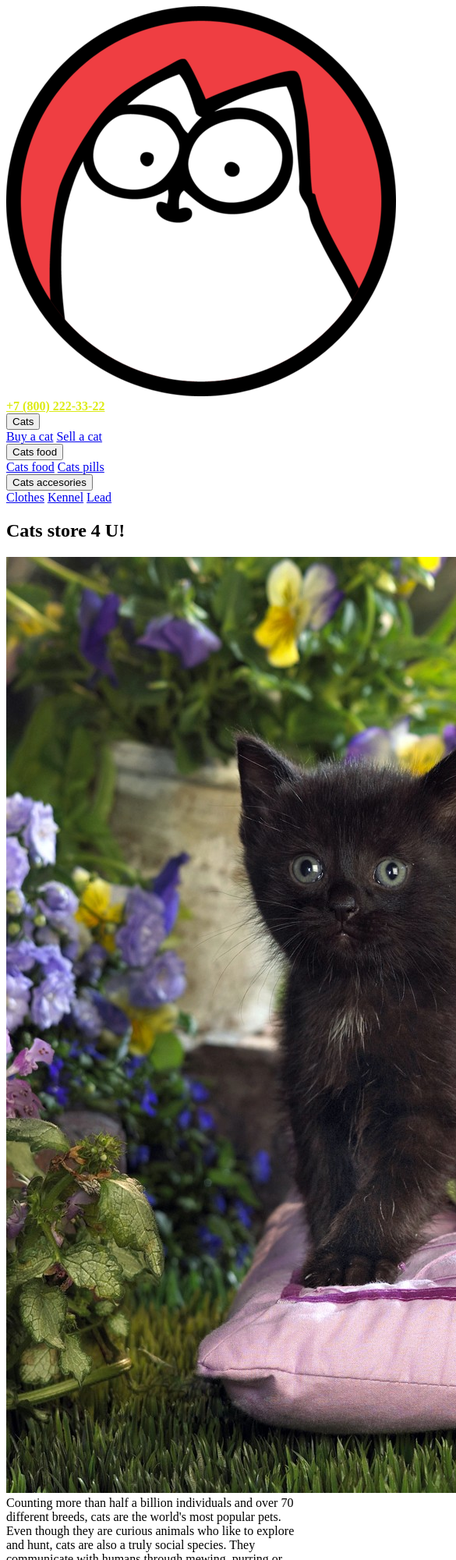
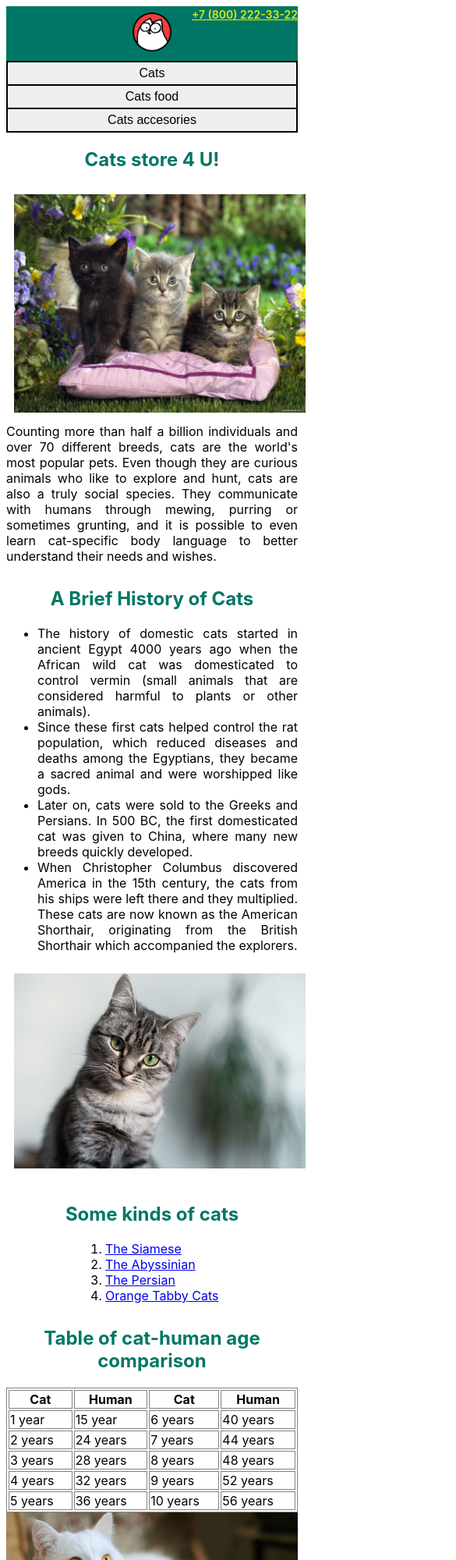
Before and after one commit to Siddqd/OIT_lab1_B18_191-1z_Sidorov, a plain HTML site: page laba1/index.html in a window 390 px wide. Shown: the top 2000 px of the page at 78% size, 585 px wide, since content can reach past the window. Drawn offline with Linux system fonts and the light colour scheme.

Commit message:
mob vers added

```diff
--- a/laba1/style.css
+++ b/laba1/style.css
@@ -1,13 +1,132 @@
 @media screen and (min-width:240px) and (max-width:1023px) {
+    h1 {
+        text-align: center;
+        color: #007765;
+    }
+    h2 {
+        margin-top: 30px;
+        text-align: center;
+        color: #007765;
+    }
+    article {
+        text-align: justify;
+    }
+    table {
+        width: 100%;
+        border: solid grey 1px;
+    }
+    th {
+        border: solid grey 1px;
+    }
+    td {
+        border: solid grey 1px;
+    }
     .phone {
         color: rgb(220, 235, 18);
         font-size: 16px;
         font-weight: 900;
+        text-align: right;
     }
     .phone a {
         color: rgb(220, 235, 18);
+        font-size: 14px;
+        font-weight: 600;
+    }
+    .wrapper {
+        width: 100%;
+        margin: 0 auto;
+        padding-top: 0px;
+        padding-bottom: 0px;
+        font-family: -apple-system, BlinkMacSystemFont, 'Segoe UI', Roboto, Oxygen, Ubuntu, Cantarell, 'Open Sans', 'Helvetica Neue', sans-serif;
+    }
+    header {
+        /*position: fixed;*/
+        background-color: #007765;
+        min-height: 70px;
+        position: relative;
+    }
+    .logo1 img {
+        height: 50px;
+        width: 50px;
+    }
+    .logo1 {
+        position: absolute;
+        top: 50%;
+        left: 50%;
+        margin-right: -50%;
+        transform: translate(-50%, -50%)
+    }
+    nav {
+        color: rgb(0, 0, 0);
+        text-align: center;
+        margin: 0px 0px;
+        border: black solid 1px;
+    }
+    .dropbtn {
+        /*background-color: #4CAF50;
+        color: white;*/
+        padding: 5px 0px;
         font-size: 16px;
-        font-weight: 900;
+        border: black solid 1px;
+        width: 100%;
+        margin: 0 0px;
+    }
+    /* The container <div> - needed to position the dropdown content */
+    .dropdown {
+        position: relative;
+        display: block;
+    }
+    /* Dropdown Content (Hidden by Default) */
+    .dropdown-content {
+        display: none;
+        position: absolute;
+        background-color: #f1f1f1;
+        box-shadow: 0px 8px 16px 0px rgba(0, 0, 0, 0.2);
+        left: 50%;
+        transform: translateX(-50%);
+        z-index: 1;
+    }
+    /* Links inside the dropdown */
+    .dropdown-content a {
+        color: black;
+        padding: 12px 16px;
+        text-decoration: none;
+        display: block;
+    }
+    /* Change color of dropdown links on hover */
+    .dropdown-content a:hover {
+        background-color: rgb(133, 191, 224);
+    }
+    /* Show the dropdown menu on hover */
+    .dropdown:hover .dropdown-content {
+        display: block;
+    }
+    /* Change the background color of the dropdown button when the dropdown content is shown */
+    .dropdown:hover .dropbtn {
+        background-color: #f78669;
+    }
+    .top1 img {
+        width: 100%;
+        padding: 10px;
+    }
+    .top2 img {
+        width: 100%;
+        padding: 10px;
+    }
+    .top3 article {
+        width: 200px;
+        margin: 0px auto;
+    }
+    .gal img {
+        width: 100%;
+    }
+    footer {
+        color: #ffffff;
+        background-color: #333333;
+        padding: 1px;
+    }
+    footer>p {
+        text-align: center;
     }
 }
 
```
